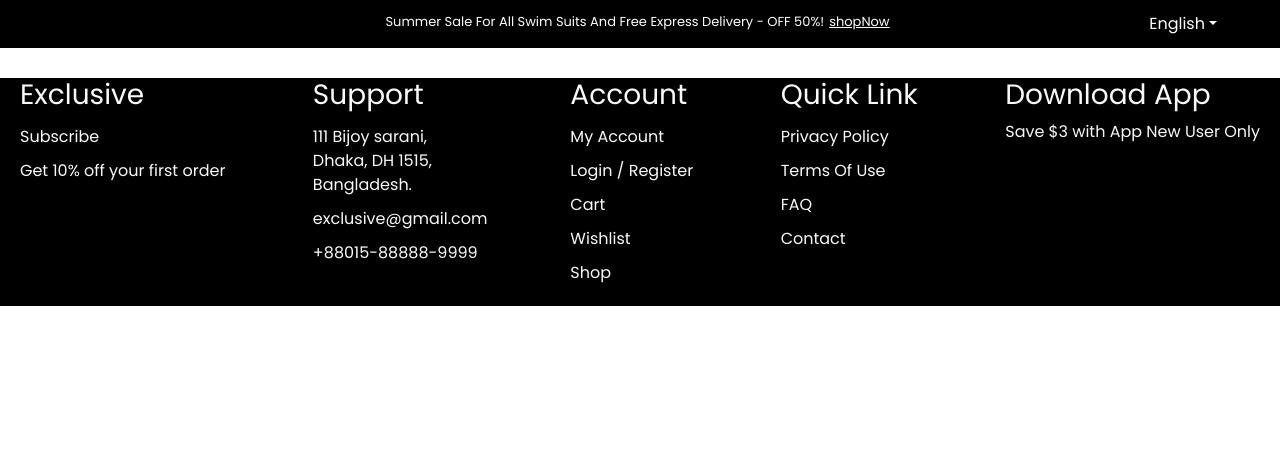
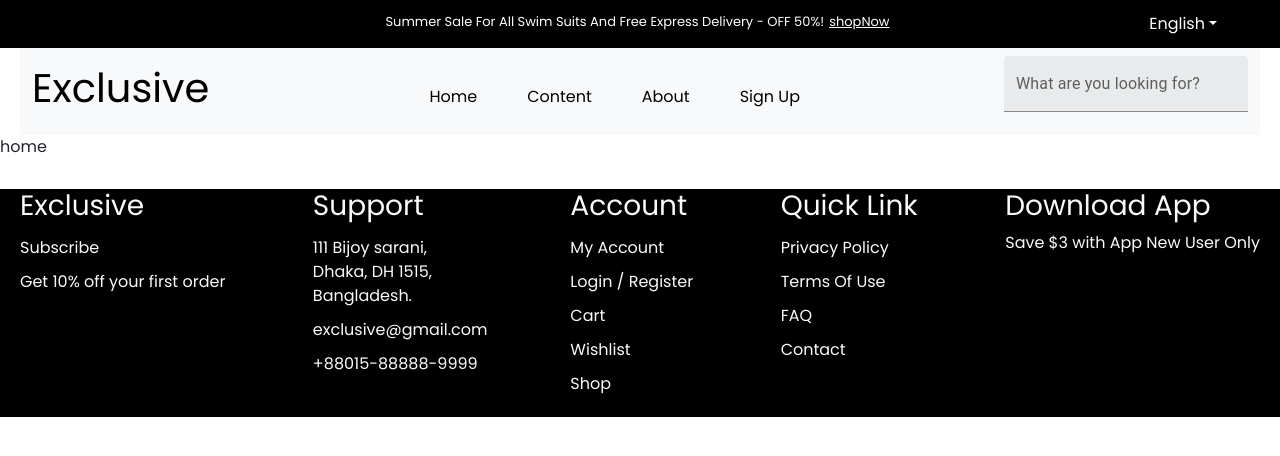
Before and after one commit to carizma889-wq/fullWebsite, a React (Vite) app: page /Home in a window 1280 px wide. Shown: the top 456 px of the page. Built offline with nearby package versions, Linux system fonts and the light colour scheme.

Commit message:
edit sample

```diff
--- a/src/App.jsx
+++ b/src/App.jsx
@@ -17,14 +17,14 @@ function App() {
     <>
     <Routes>
         <Route path="/" element={<Layout />}>
-          <Route index element={<SignUp/>}/>
+          <Route index  element={<SignUp/>}/>
           <Route path="/LogIn" element={<LogIn/>}/>
           <Route path="/Home" element={<HomePage />} />
           <Route path="/About" element={<About/>}/>
+          <Route path="/Content" element={<Contact/>}/>
           <Route path="/Cart" element={<Cart/>}/>
           <Route path="/Account" element={<Account/>}/>
           <Route path="/CheckOut" element={<CheckOut/>}/>
-          <Route path="/Contact" element={<Contact/>}/>
           <Route path="*" element={<NotFound/>}/>
           <Route path="/ProductDetails" element={<ProductDetails/>}/>
           <Route path="/Wishlist" element={<Wishlist/>}/>
--- a/src/components/Header.jsx
+++ b/src/components/Header.jsx
@@ -13,12 +13,10 @@ function Header() {
     <div className="collapse navbar-collapse" id="navbarSupportedContent">
       <ul style={{margin:'0 auto',display:'flex',justifyContent:'center',alignItems:'center',listStyle:'none',gap:'50px',paddingTop:"10px"}} className="navbar-nav me-auto mb-2 mb-lg-0">
         {NAV_LINKS.map((data)=>{
-         if (data==='Sign Up') {
-         return <Link key={data} to={'/'} style={{border:'none',textDecoration:'none'}}>
+         if (data) {
+         return <Link key={data} to={data==="Sign Up"?"/":`/${data}`} style={{border:'none',textDecoration:'none'}}>
             <li style={{letterSpacing:'0',color:"black",border:'none',textDecoration:'none'}} key={data}>{data}</li>
           </Link>
-         }else{
-         return  <li style={{cursor:'pointer',color:"black"}} key={data}>{data}</li>
          }
         })}
 
--- a/src/pages/About.jsx
+++ b/src/pages/About.jsx
@@ -1,8 +1,12 @@
 import React from 'react'
+import Header from '../components/Header'
 
 function About() {
   return (
+    <>
+    <Header/>
     <div>About</div>
+    </>
   )
 }
 
--- a/src/pages/Contact.jsx
+++ b/src/pages/Contact.jsx
@@ -1,8 +1,11 @@
-import React from 'react'
+import Header from '../components/Header'
 
 function Contact() {
   return (
+    <>
+    <Header/>
     <div>Contact</div>
+    </>
   )
 }
 
--- a/src/pages/HomePage.jsx
+++ b/src/pages/HomePage.jsx
@@ -1,8 +1,9 @@
-
+import Header from '../components/Header'
 function HomePage() {
   return (
     <div>
-
+      <Header/>
+       home
     </div>
   )
 }
```
